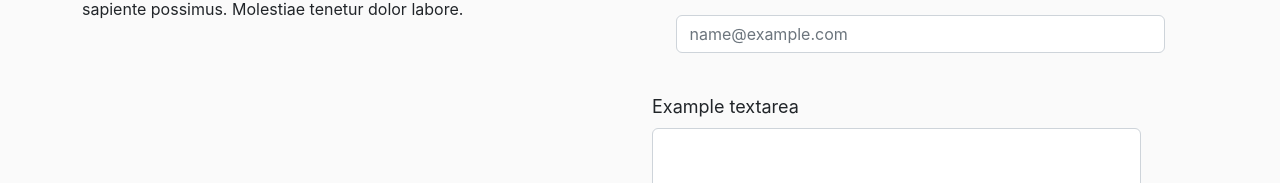
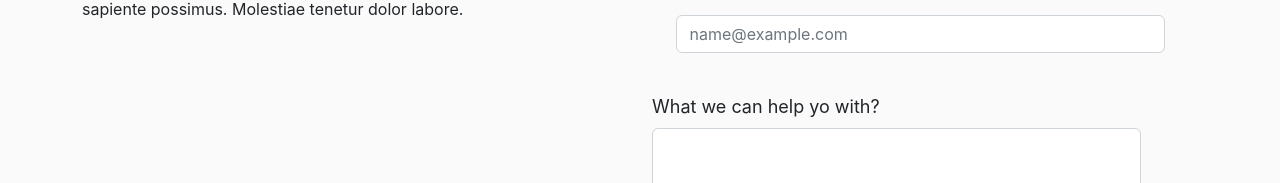
Before and after one commit to kodluyoruz-ist-front-end-bootcamp-k140/final-project-Mhsnarsln09, a React (Create React App) app in the folder my-app/: page /contact in a window 1280 px wide. Shown: the part 392-575 px from the top of the page. Built offline with nearby package versions, Linux system fonts and the light colour scheme.

Commit message:
contactpage

```diff
--- a/my-app/src/Pages/contactPages.js
+++ b/my-app/src/Pages/contactPages.js
@@ -29,7 +29,7 @@ export function ContactPages() {
                                 <input type="email" className="form-control" id="exampleFormControlInput1" placeholder="name@example.com"/>
                             </div>
                             <div className="mb-3">
-                                <label htmlFor="exampleFormControlTextarea1" className="form-label">Example textarea</label>
+                                <label htmlFor="exampleFormControlTextarea1" className="form-label">What we can help yo with?</label>
                                 <textarea className="form-control" id="exampleFormControlTextarea1" rows="5"></textarea>
                             </div>
 
```
